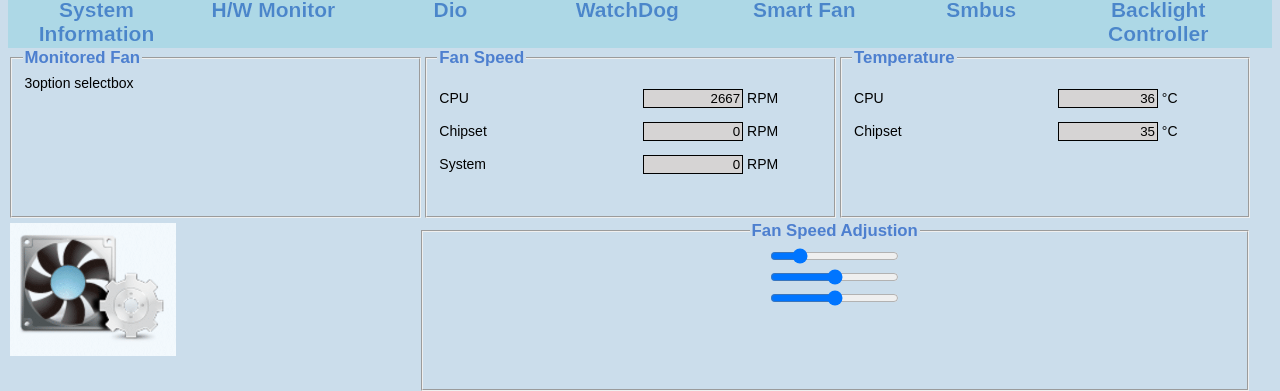
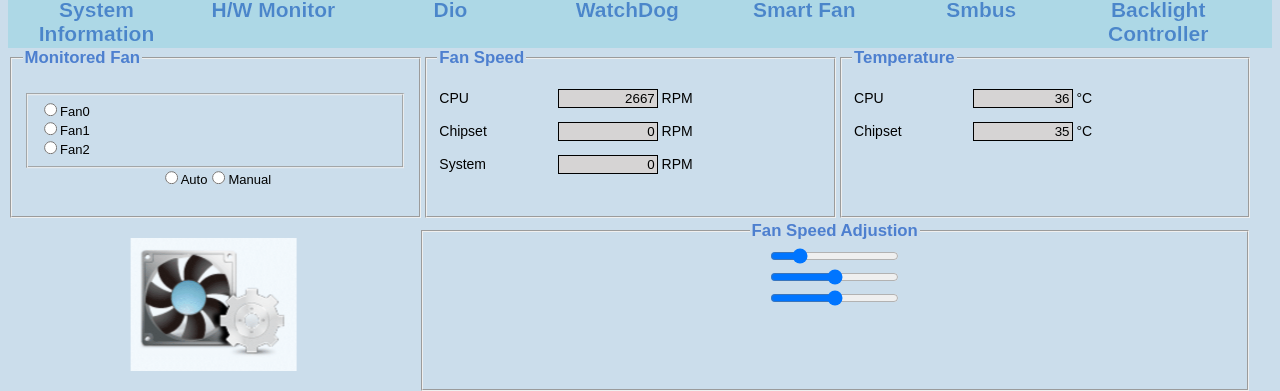
Before and after one commit to ds94059/Hi-Safe-UI, a React (Create React App) app: page /SmartFan in a window 1280 px wide. Shown: the part 433-824 px from the top of the page. Built offline with nearby package versions, Linux system fonts and the light colour scheme.

Commit message:
1.smart fan update 2.system and montor turn to 50/50

```diff
--- a/src/Allthings.css
+++ b/src/Allthings.css
@@ -74,7 +74,7 @@ justify-content: center;
 flex-wrap: wrap;
 vertical-align: middle;
 align-items: center;
-position: absolute;
+position: relative;
             top: 50%;
             left: 50%;
             -webkit-transform: translate(-50%, -50%);
@@ -101,7 +101,7 @@ width: 25%;
 }
 .wid500
 {
-  width:500px;
+  width:450px;
   text-align: center;
 }
 .tab {
--- a/src/monitor.css
+++ b/src/monitor.css
@@ -19,7 +19,7 @@
 }
 .block{
     display: inline-block;
-    width:60px;
+    width:20%;
 }
 @media (max-width:800px) {
     .wid33 > .left, .wid33 > .middle,.wid33 > .right{width:100%;}
--- a/src/monitor.js
+++ b/src/monitor.js
@@ -15,7 +15,7 @@ class Monitor extends React.Component{
                 <div>
                     <fieldset class="wid70">
                         <legend class="blueword">Fan Speed</legend>
-                        <table>
+                        <table class="fullwid">
                             <p><span class="block">CPU</span> <input type="text" value={rpm_cpu} readonly="readonly" class="background_gray"/> RPM</p>
                             <p><span class="block">Chipset</span> <input type="text" value={rpm_chipset} readonly="readonly" class="background_gray"/> RPM</p>
                             <p><span class="block">System</span> <input type="text" value={rpm_system} readonly="readonly" class="background_gray"/> RPM</p>
@@ -23,7 +23,7 @@ class Monitor extends React.Component{
                     </fieldset>
                     <fieldset class="wid30">
                         <legend class="blueword">Temperature</legend>
-                        <table>
+                        <table class="fullwid">
                             <p><span class="block">CPU</span> <input type="text" value={temp_cpu} readonly="readonly" class="background_gray"/> °C</p>
                             <p><span class="block">Chipset</span> <input type="text" value={temp_chipset} readonly="readonly" class="background_gray"/> °C</p>
                             <p><span class="block">System</span> <input type="text" value={temp_system} readonly="readonly" class="background_gray"/> °C</p>
--- a/src/smartfan.css
+++ b/src/smartfan.css
@@ -16,7 +16,41 @@
     height: 170px;
     text-align: center;
 }
+.radiobox{
+    width:100%;
+    text-align: center;
+    position: relative;
+            top: 50%;
+            left: 50%;
+            -webkit-transform: translate(-50%, -50%);
+            -moz-transform: translate(-50%, -50%);
+            -ms-transform: translate(-50%, -50%);
+            -o-transform: translate(-50%, -50%);
+            transform: translate(-50%, -50%);
+}
+.fansetimg{
+    width:100%;
+    text-align: center;
+    position: relative;
+            top: 50%;
+            left: 50%;
+            -webkit-transform: translate(-50%, -50%);
+            -moz-transform: translate(-50%, -50%);
+            -ms-transform: translate(-50%, -50%);
+            -o-transform: translate(-50%, -50%);
+            transform: translate(-50%, -50%);
+}
+
+.textleft{
+    text-align: left;
+}
+
+.myblock{
+    display: inline-block;
+    width:30%;
+}
+
 @media (max-width:800px) {
-    .wid33,.leftfan,.rightfan {width:100%;}
-
+    .wid33,.rightfan {width:100%;}
+    .fansetimg,.leftfan{display: none;}
 }
--- a/src/smartfan.js
+++ b/src/smartfan.js
@@ -13,29 +13,36 @@ class SmartFan extends React.Component{
                 <div>
                     <fieldset class="wid33">
                         <legend class="blueword">Monitored Fan</legend>
-                        <table>
-                            3option selectbox
+                        <table class="radiobox">
+                            <fieldset class="textleft">
+                            <input type="radio" name="fanid" value="0"></input><font size="2" color="black">Fan0</font><br/>
+                            <input type="radio" name="fanid" value="1"></input><font size="2" color="black">Fan1</font><br/>
+                            <input type="radio" name="fanid" value="2"></input><font size="2" color="black">Fan2</font><br/>
+                            </fieldset>
+                            <input type="radio" name="autoormanual" value="0"></input><font size="2" color="black">Auto</font>
+                            <input type="radio" name="autoormanual" value="1"></input><font size="2" color="black">Manual</font>
                         </table>
+
                     </fieldset>
                     <fieldset class="wid33">
                         <legend class="blueword">Fan Speed</legend>
-                        <table>
-                            <p><span class="block">CPU</span> <input type="text" value={rpm_cpu} readonly="readonly" class="background_gray"/> RPM</p>
-                            <p><span class="block">Chipset</span> <input type="text" value={rpm_chipset} readonly="readonly" class="background_gray"/> RPM</p>
-                            <p><span class="block">System</span> <input type="text" value={rpm_system} readonly="readonly" class="background_gray"/> RPM</p>
+                        <table class="fullwid">
+                            <p><span class="myblock">CPU</span> <input type="text" value={rpm_cpu} readonly="readonly" class="background_gray"/> RPM</p>
+                            <p><span class="myblock">Chipset</span> <input type="text" value={rpm_chipset} readonly="readonly" class="background_gray"/> RPM</p>
+                            <p><span class="myblock">System</span> <input type="text" value={rpm_system} readonly="readonly" class="background_gray"/> RPM</p>
                         </table>
                     </fieldset>
                     <fieldset class="wid33">
                         <legend class="blueword">Temperature</legend>
-                        <table>
-                            <p><span class="block">CPU</span> <input type="text" value={temp_cpu} readonly="readonly" class="background_gray"/> °C</p>
-                            <p><span class="block">Chipset</span> <input type="text" value={temp_chipset} readonly="readonly" class="background_gray"/> °C</p>
+                        <table class="fullwid">
+                            <p><span class="myblock">CPU</span> <input type="text" value={temp_cpu} readonly="readonly" class="background_gray"/> °C</p>
+                            <p><span class="myblock">Chipset</span> <input type="text" value={temp_chipset} readonly="readonly" class="background_gray"/> °C</p>
                         </table>
                     </fieldset>
                 </div>
                 <div>
                     <div className="leftfan">
-                        <table>
+                        <table class="fansetimg">
                             <img src = "./image/fansetting.png"/>
                         </table>
                     </div>
--- a/src/system.css
+++ b/src/system.css
@@ -4,11 +4,11 @@
     color:rgb(77, 127, 207);
 }
 .wid70{
-    width:69%;
+    width:49%;
     display: inline;
 }
 .wid30{
-    width:30%;
+    width:49%;
     display: inline;
 }
 .wid50{
```
Also changed, not shown: 1 other file (tests, documents, lock files or other folders).
